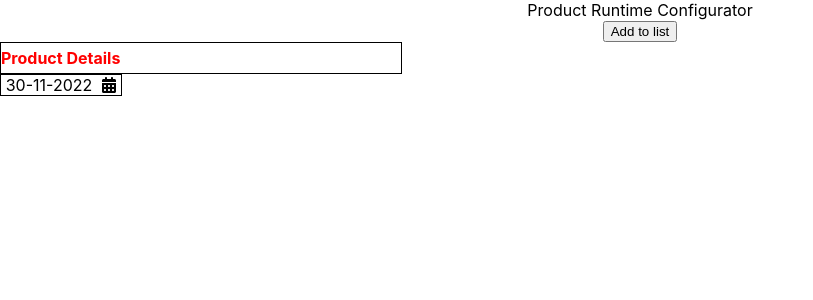
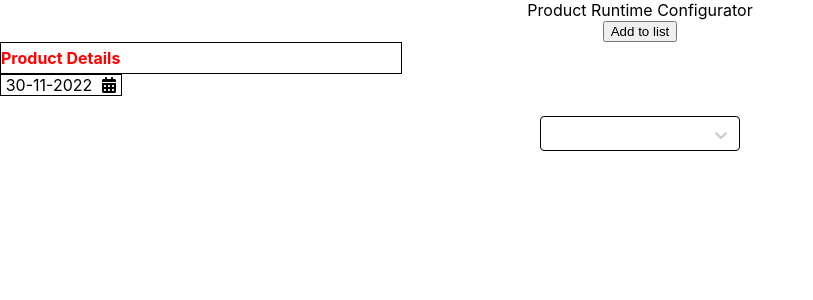
Before and after one commit to priyankaAccolite/react-poc, a React (Create React App) app: page / in a window 1280 px wide. Shown: the top 300 px of the page, without its empty margins (0-813 px from the left). Built offline with nearby package versions, Linux system fonts and the light colour scheme.

Commit message:
Merge branch 'priyanka' of ssh://github.com/priyankaAccolite/react-poc

```diff
--- a/package.json
+++ b/package.json
@@ -3,12 +3,16 @@
   "version": "0.1.0",
   "private": true,
   "dependencies": {
+    "@fortawesome/free-solid-svg-icons": "^6.2.1",
+    "@fortawesome/react-fontawesome": "^0.2.0",
     "@testing-library/jest-dom": "^5.16.5",
     "@testing-library/react": "^13.4.0",
     "@testing-library/user-event": "^13.5.0",
     "react": "^18.2.0",
+    "react-datepicker": "^4.8.0",
     "react-dom": "^18.2.0",
     "react-scripts": "5.0.1",
+    "react-select": "^5.6.1",
     "web-vitals": "^2.1.4"
   },
   "scripts": {
--- a/src/App.js
+++ b/src/App.js
@@ -1,16 +1,26 @@
 import "./App.css";
 import Button from "./Components/Button";
 import MainContainer from "./MainContainer";
-import Headers from './Components/Header'
+import Headers from "./Components/Header";
 import DateInput from "./Components/DateInput";
+import React from "react";
+import DropDown from "./Components/DropDown";
 
 function App() {
+  const [selectedval, setSelectedVal] = React.useState("");
+  const handleChange = (e) => {
+    setSelectedVal(e.value);
+  };
+
   return (
     <div className="App">
       <MainContainer />
       <Button name="Add to list" />
-      <Headers title={"Product Details"}/>
-      <DateInput/>
+      <Headers title={"Product Details"} />
+      <DateInput />
+      <br />
+
+      <DropDown handleChange={handleChange} />
     </div>
   );
 }
--- a/src/Components/DropDown.jsx
+++ b/src/Components/DropDown.jsx
@@ -0,0 +1,68 @@
+import React from "react";
+import "../Styles/dropdown.css";
+import Select from "react-select";
+const options = [
+  { value: "C++", label: "C++" },
+  { value: "JAVA", label: "JAVA" },
+  { value: "Javascript", label: "Javascript" },
+  { value: "Python", label: "Python" },
+  { value: "Swift", label: "Swift" },
+];
+
+const DropDown = ({ handleChange }) => {
+  function customTheme(theme) {
+    return {
+      ...theme,
+      colors: {
+        ...theme.colors,
+        primary25: "orange",
+        primary: "grey",
+        primary50: "#eeefee",
+      },
+    };
+  }
+  const styles = {
+    option: (provided, state) => {
+      return {
+        ...provided,
+        fontWeight: "normal",
+        color: "black",
+        backgroundColor: "white",
+        padding: "6px 6px",
+        fontSize: "14px",
+      };
+    },
+
+    control: (styles) => {
+      return {
+        ...styles,
+        height: "10px",
+        minHeight: 35,
+        borderColor: "black",
+      };
+    },
+  };
+
+  return (
+    <div
+      style={{
+        width: "200px",
+        display: "inline-block",
+        justifyContent: "center",
+      }}
+    >
+      <Select
+        theme={customTheme}
+        myFontSize="20px"
+        options={options}
+        styles={styles}
+        placeholder=""
+        components={{
+          IndicatorSeparator: () => null,
+        }}
+        onChange={handleChange}
+      />
+    </div>
+  );
+};
+export default DropDown;
```
Also changed, not shown: src/Constants/Constants.js (+7 -0 lines), src/Containers/UpdateBenfitDetails.jsx (added, +60 -0 lines), src/Styles/dropdown.css (added), 2 other files (tests, documents, lock files or other folders).
